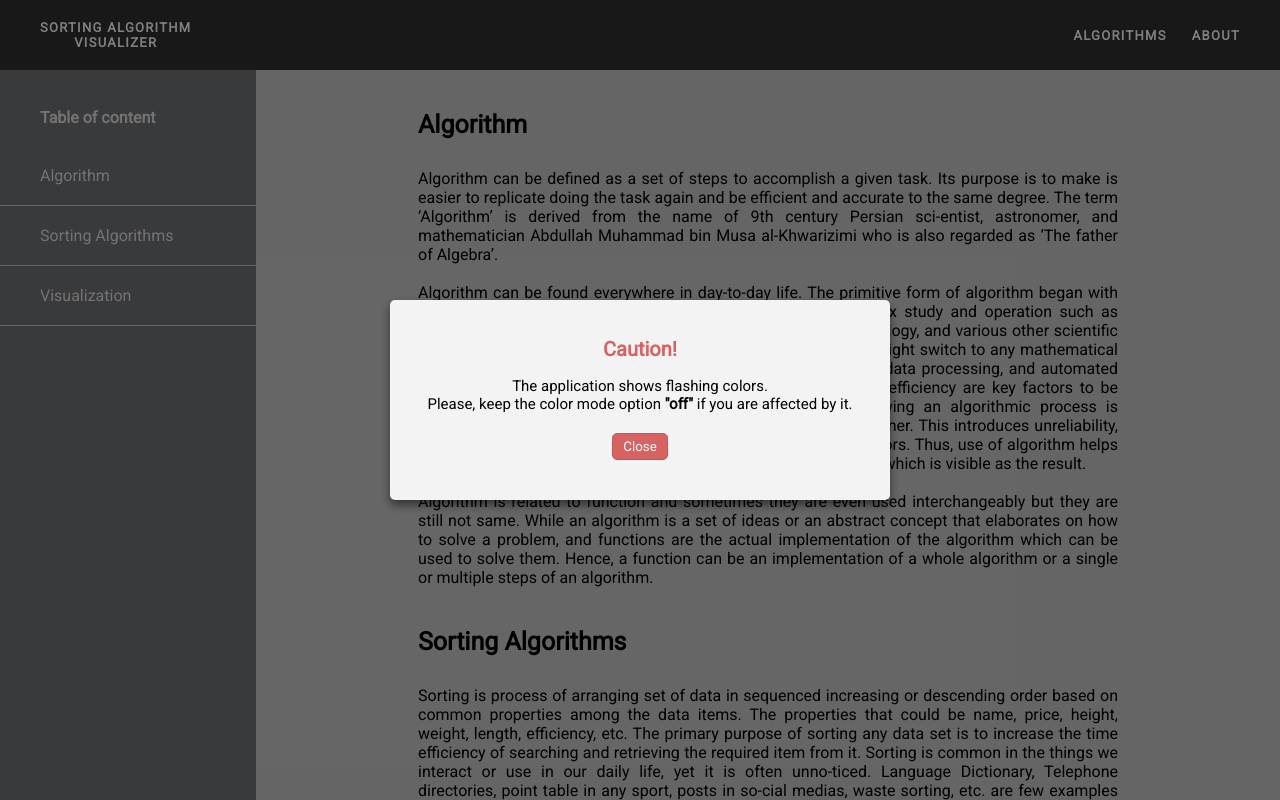
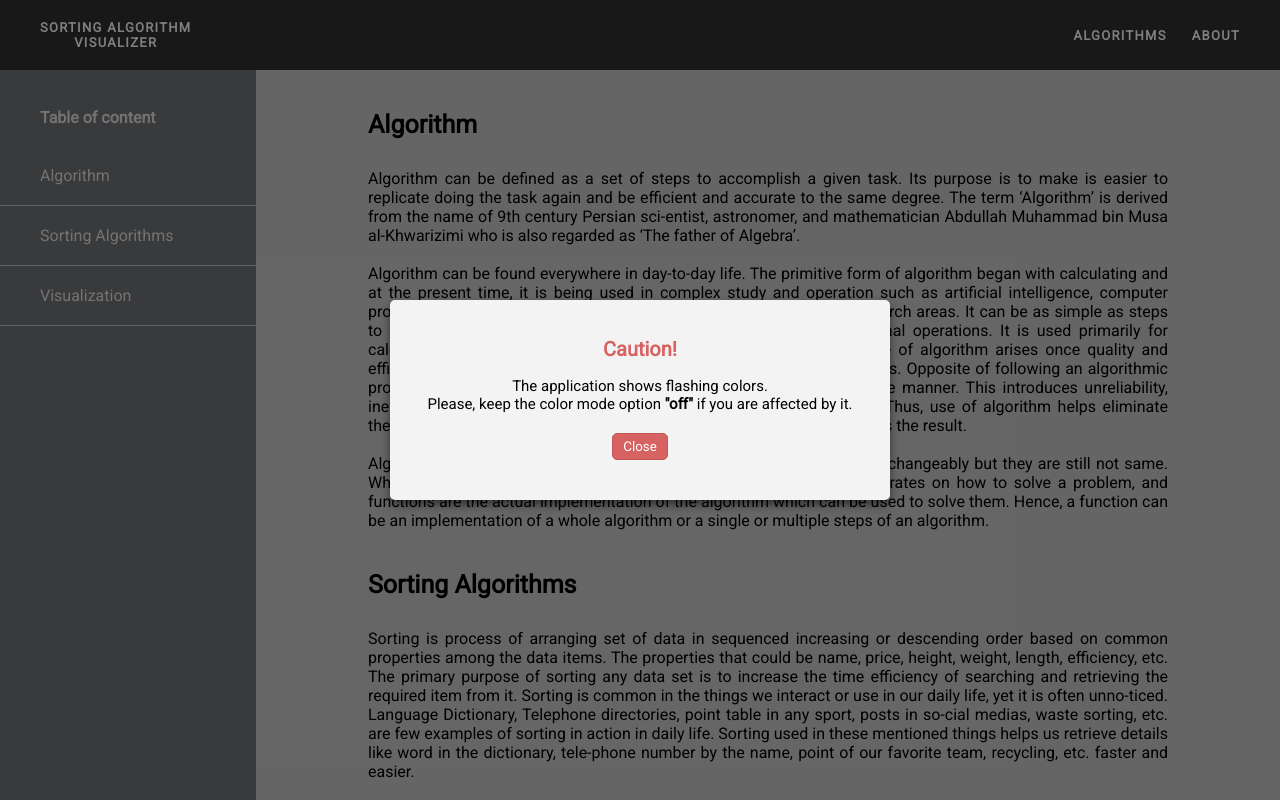
Before and after one commit to bkrmadtya/sorting-algorithm-visualizer, a React (Vite) app: page /algorithms in a window 1280 px wide. Built offline with nearby package versions, Linux system fonts and the light colour scheme.

Commit message:
fix: content width of algorithm page

```diff
--- a/src/styles/pages/Algorithms/contentContainer.scss
+++ b/src/styles/pages/Algorithms/contentContainer.scss
@@ -1,6 +1,6 @@
 .contentContainer {
   grid-area: main;
-  max-width: 900px;
+  width: 100%;
   margin: 0 auto;
   padding: 20px 100px;
   background-color: var(--mainPanelBg);
@@ -9,6 +9,7 @@
   scroll-padding-top: var(--contentPadding);
 
   .content {
+    max-width: 800px;
     width: 100%;
     margin: 0 auto;
     padding: var(--contentPadding) 0;
```
